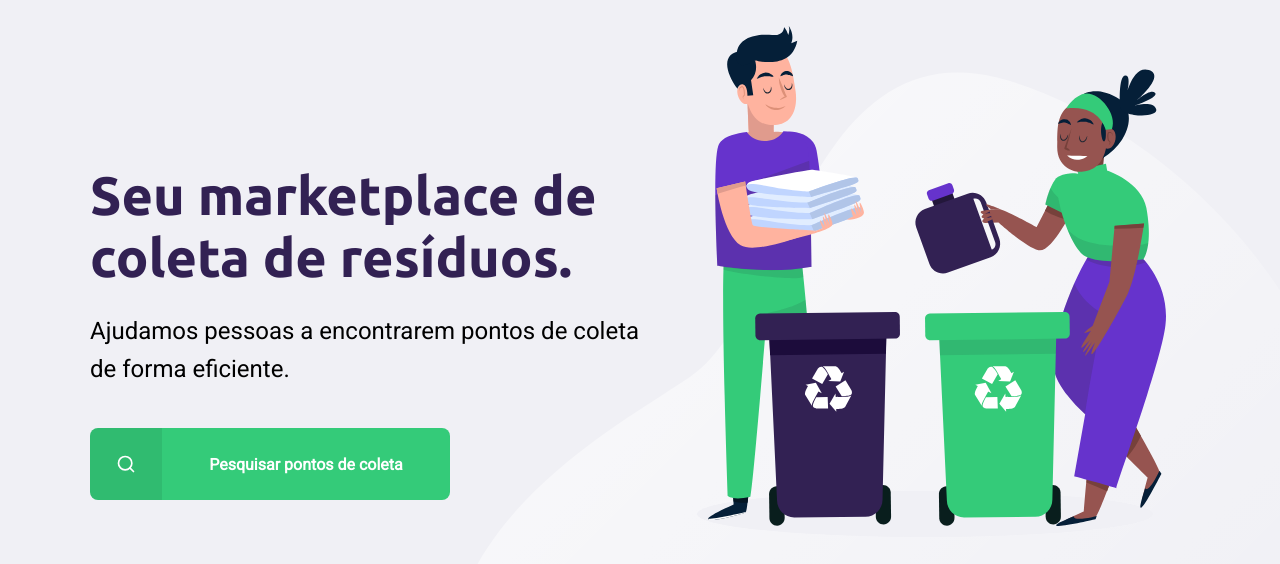
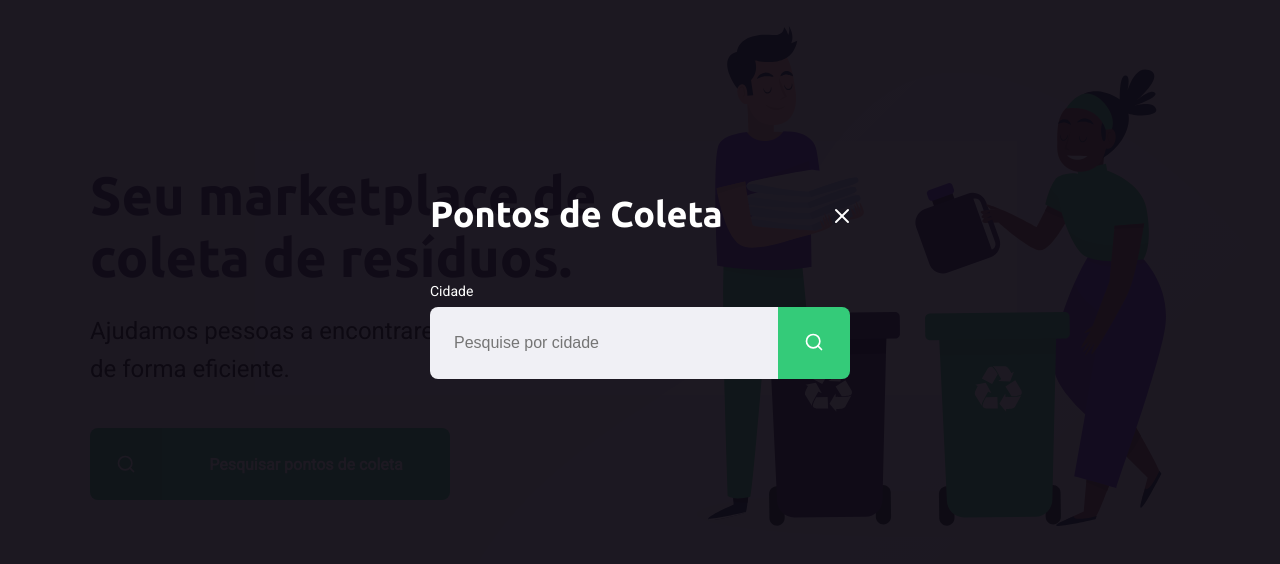
Before and after one commit to RCristyan/Next_Level_Week-Ecoleta, a plain HTML site: page index.html in a window 1280 px wide. Both pictures are taken after a click on the link "Pesquisar pontos de coleta". Shown: the part 114-678 px from the top of the page. Drawn offline with Linux system fonts and the light colour scheme.

Commit message:
Adicionada tela de pesquisar por pontos de coleta.

```diff
--- a/index.html
+++ b/index.html
@@ -9,6 +9,7 @@
 
     <link rel="stylesheet" href="styles/main.css">
     <link rel="stylesheet" href="styles/home.css">
+    <link rel="stylesheet" href="styles/modal.css">
     <link rel="stylesheet" href="styles/responsive.css">
 
 </head>
@@ -35,5 +36,25 @@
         </div>
     </div>
 
+    <div id="modal" class="hide">
+        <div class="content">
+            <div class="header">
+                <h1>Pontos de Coleta</h1>
+                <a href="#">Fechar</a>
+            </div>
+            <form action="">
+                <label for="search">Cidade</label>
+                <div class="search field">
+                    <input type="text" name="search" placeholder="Pesquise por cidade">
+                    <button>
+                        <img src="/assets/icones/search.svg" alt="Buscar">
+                    </button>
+                </div>
+            </form>
+        </div>
+    </div>
+
+    <script src="scripts/index.js"></script>
+
 </body>
 </html>
--- /dev/null
+++ b/scripts/index.js
@@ -0,0 +1,11 @@
+const buttonSearch = document.querySelector("#page-home main a")
+const modal = document.querySelector("#modal")
+const close = document.querySelector("#modal .header a")
+
+buttonSearch.addEventListener("click", () => {
+    modal.classList.remove("hide")
+})
+
+close.addEventListener("click", () => {
+    modal.classList.add("hide")
+})
--- /dev/null
+++ b/styles/modal.css
@@ -0,0 +1,75 @@
+#modal{
+    background-color: #0e0a14ef;
+    height: 100vh;
+    width: 100%;
+    position: fixed;
+    top: 0;
+    display: flex;
+    justify-content: center;
+    align-items: center;
+    transition: 400ms;
+}
+
+#modal .content{
+    color: white;
+    width: 420px;
+}
+
+#modal .header {
+    display: flex;
+    align-items: center;
+    justify-content: space-between;
+    margin-bottom: 48px;
+}
+
+#modal .header a{
+    background-image: url("/assets/icones/x.svg");
+    width: 20px;
+    height: 20px;
+    display: flex;
+    font-size: 0.01px;
+}
+
+#modal .header h1{
+    color: white;
+    font-size: 36px;
+    line-height: 42px;
+}
+
+#modal form label{
+    font-size: 14px;
+    line-height: 16px;
+    display: block;
+    margin-bottom: 8px;
+}
+
+#modal form .field{
+    display: flex;
+}
+
+#modal form input{
+    flex: 1;
+    background-color: #f0f0f5;
+    border-radius: 8px 0 0 8px;
+    border: 0;
+    padding: 16px 24px;
+    font-size: 16px;
+    color: #6c6c80;
+}
+
+#modal form button{
+    width: 72px;
+    height: 72px;
+    background-color: var(--primary-color);
+    border: 0;
+    border-radius: 0 8px 8px 0;
+}
+
+#modal form button:hover{
+    background-color: #2fb85e;
+}
+
+#modal.hide{
+    display: none;
+
+}
```
